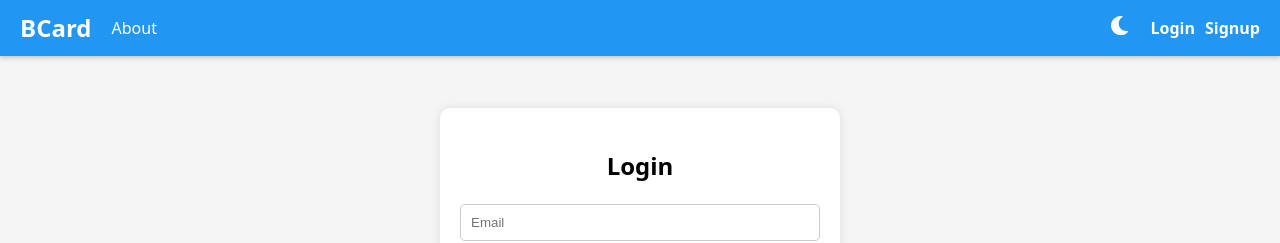
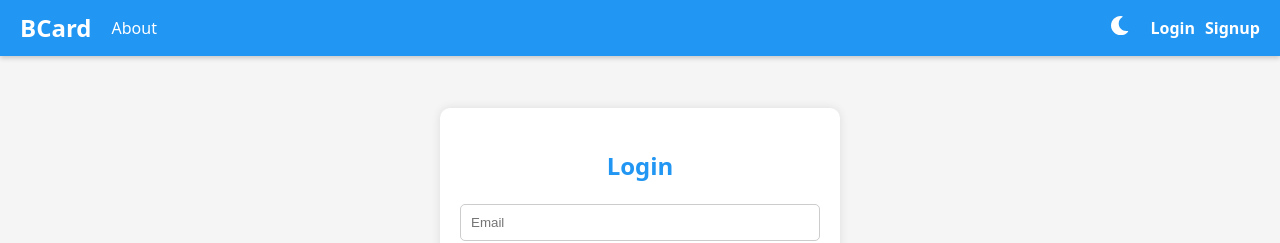
Before and after one commit to rotemaharon/BCard, a React (Vite) app: page /#/login in a window 1280 px wide. Shown: the top 243 px of the page. Built offline with nearby package versions, Linux system fonts and the light colour scheme.

Commit message:
ch color

```diff
--- a/src/components/LoginPage.tsx
+++ b/src/components/LoginPage.tsx
@@ -40,7 +40,11 @@ const LoginPage: React.FC = () => {
         backgroundColor: "white",
       }}
     >
-      <h2 style={{ textAlign: "center", marginBottom: "20px" }}>Login</h2>
+      <h2
+        style={{ textAlign: "center", marginBottom: "20px", color: "#2196F3" }}
+      >
+        Login
+      </h2>
       <form
         onSubmit={formik.handleSubmit}
         style={{ display: "flex", flexDirection: "column", gap: "15px" }}
--- a/src/components/RegisterPage.tsx
+++ b/src/components/RegisterPage.tsx
@@ -118,7 +118,11 @@ const RegisterPage: React.FC = () => {
         borderRadius: "10px",
       }}
     >
-      <h2 style={{ textAlign: "center", marginBottom: "20px" }}>Register</h2>
+      <h2
+        style={{ textAlign: "center", marginBottom: "20px", color: "#2196F3" }}
+      >
+        Register
+      </h2>
       <form
         onSubmit={formik.handleSubmit}
         style={{
--- a/src/pages/CreateCardPage.tsx
+++ b/src/pages/CreateCardPage.tsx
@@ -72,7 +72,7 @@ const CreateCardPage: React.FC = () => {
         borderRadius: "10px",
       }}
     >
-      <h2 style={{ textAlign: "center" }}>Create New Card</h2>
+      <h2 style={{ textAlign: "center", color: "#2196F3" }}>Create New Card</h2>
       <form
         onSubmit={formik.handleSubmit}
         style={{
--- a/src/pages/EditProfilePage.tsx
+++ b/src/pages/EditProfilePage.tsx
@@ -141,7 +141,9 @@ const EditProfilePage: React.FC = () => {
         backgroundColor: "white",
       }}
     >
-      <h2 style={{ textAlign: "center", marginBottom: "20px" }}>
+      <h2
+        style={{ textAlign: "center", marginBottom: "20px", color: "#2196F3" }}
+      >
         Edit Profile
       </h2>
       <form
```
